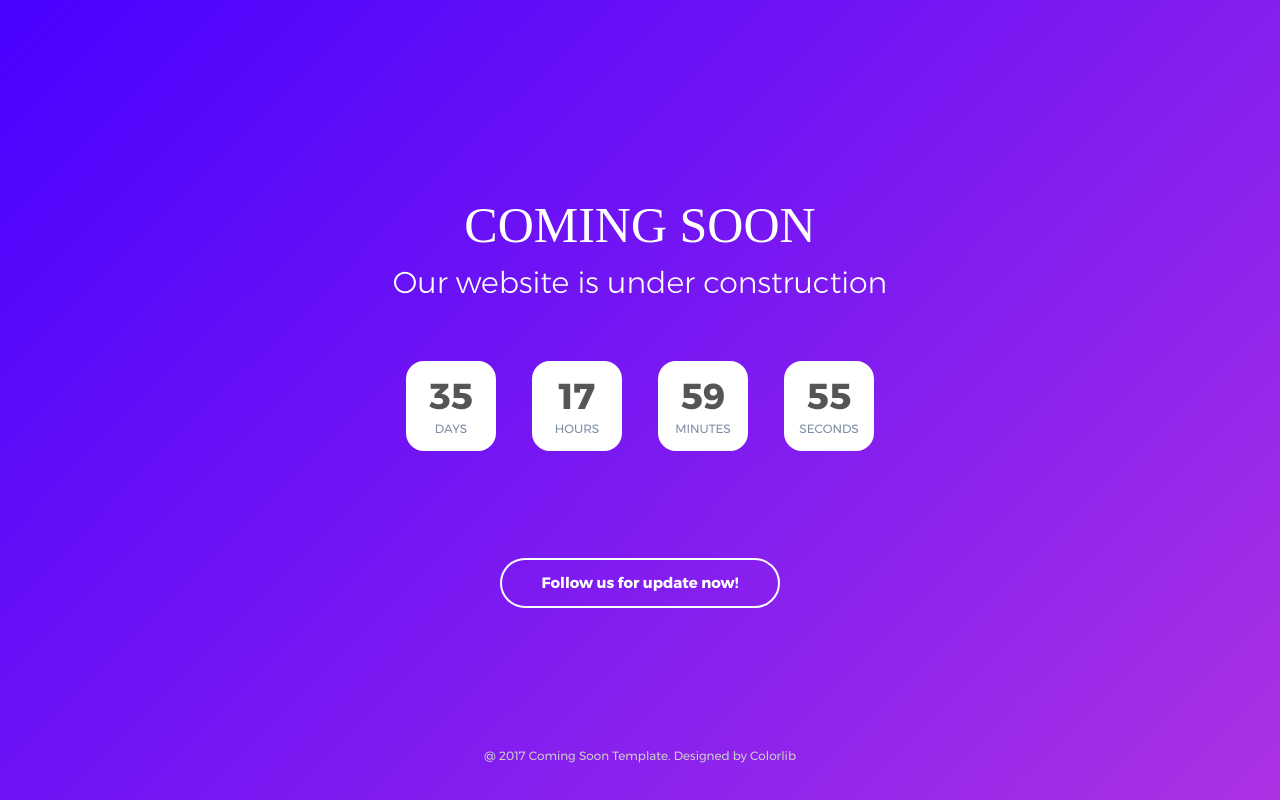
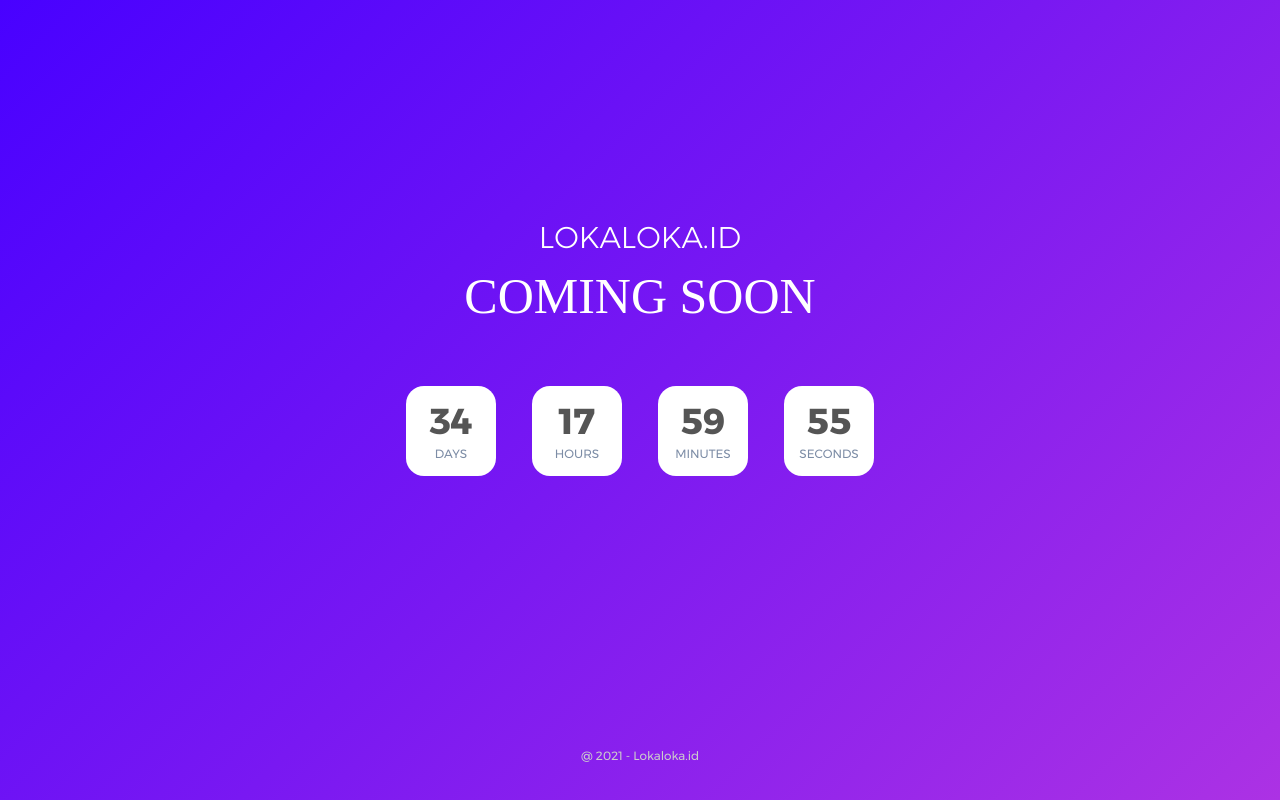
Before and after one commit to devarista/lokaloka-landing, a plain HTML site: page index.html in a window 1280 px wide. Drawn offline with Linux system fonts and the light colour scheme; a web font is replaced by a local one.

Commit message:
update information

```diff
--- a/index.html
+++ b/index.html
@@ -27,12 +27,12 @@
 	<div class="bg-g1 size1 flex-w flex-col-c-sb p-l-15 p-r-15 p-t-55 p-b-35 respon1">
 		<span></span>
 		<div class="flex-col-c p-t-50 p-b-50">
-			<h3 class="l1-txt1 txt-center p-b-10">
-				Coming Soon
+			<h3 class="l1-txt2 txt-center p-b-10">
+				LOKALOKA.ID
 			</h3>
 
-			<p class="txt-center l1-txt2 p-b-60">
-				Our website is under construction
+			<p class="txt-center l1-txt1 p-b-60">
+				COMING SOON
 			</p>
 
 			<div class="flex-w flex-c cd100 p-b-82">
@@ -57,13 +57,13 @@
 				</div>
 			</div>
 
-			<button class="flex-c-m s1-txt2 size3 how-btn"  data-toggle="modal" data-target="#subscribe">
+			<!-- <button class="flex-c-m s1-txt2 size3 how-btn"  data-toggle="modal" data-target="#subscribe">
 				Follow us for update now!
-			</button>
+			</button> -->
 		</div>
 
 		<span class="s1-txt3 txt-center">
-			@ 2017 Coming Soon Template. Designed by Colorlib
+			@ 2021 - Lokaloka.id
 		</span>
 
 	</div>
@@ -132,7 +132,7 @@
 			// Endtime must be > current time
 			endtimeYear: 0,
 			endtimeMonth: 0,
-			endtimeDate: 35,
+			endtimeDate: 34,
 			endtimeHours: 18,
 			endtimeMinutes: 0,
 			endtimeSeconds: 0,
```
